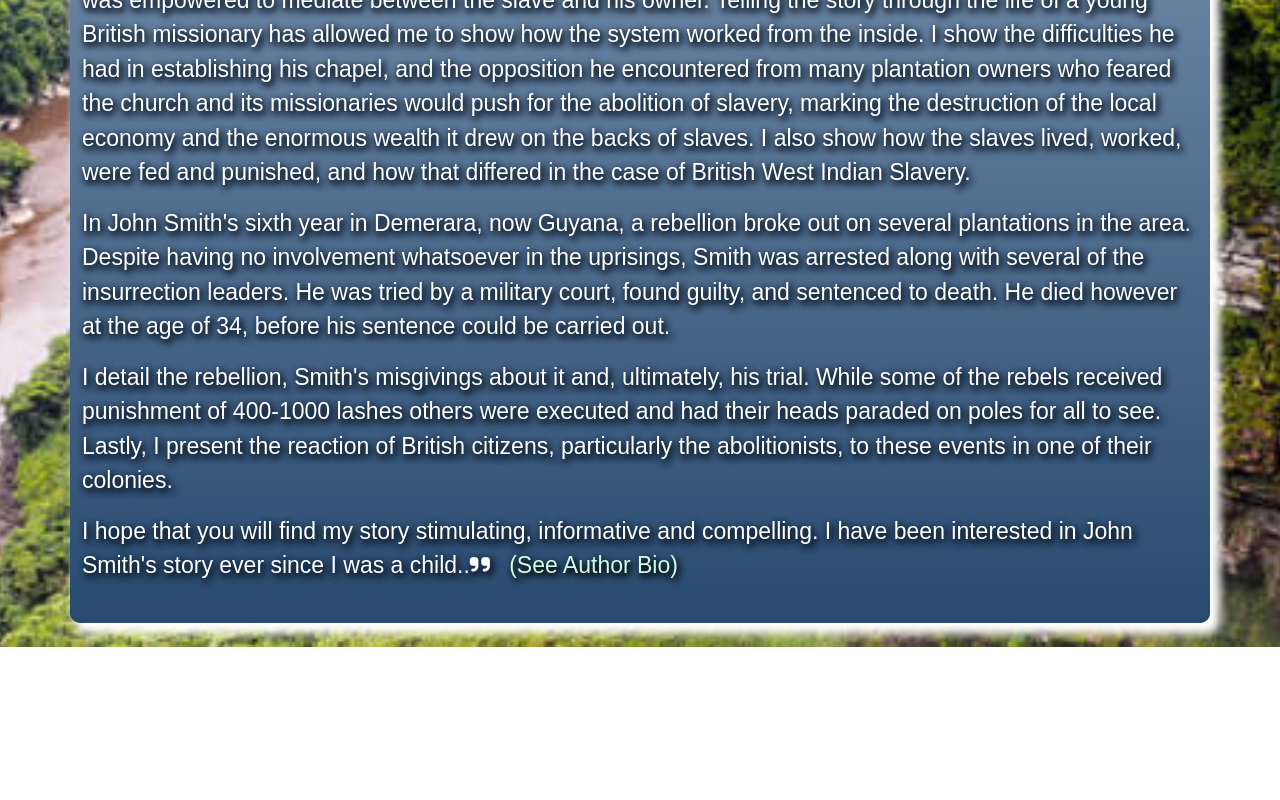
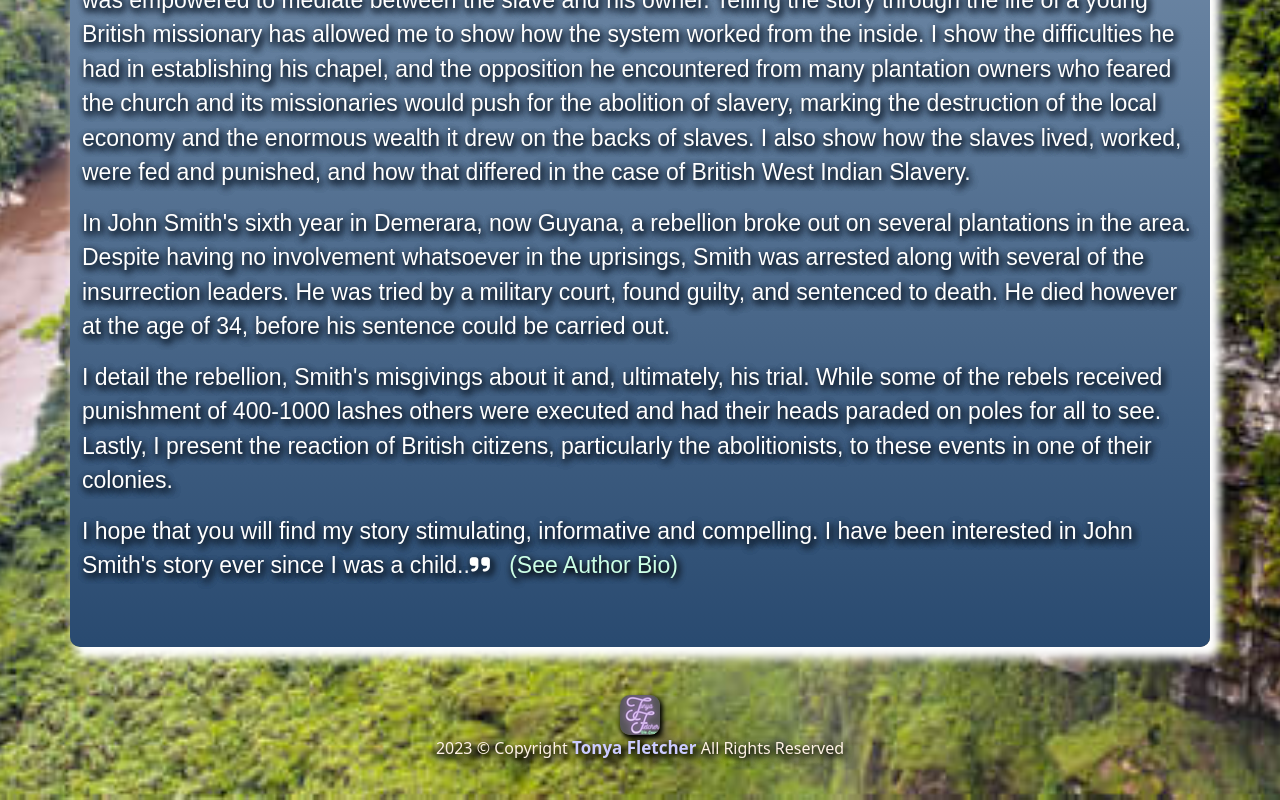
Before and after one commit to tfletch3018/burrowes, a React (Create React App) app: page /#/events in a window 1280 px wide. Shown: the part 1237-2037 px from the top of the page. Before the commit the page ends 1884 px from the top, so only its background shows below. Built offline with nearby package versions, Linux system fonts and the light colour scheme.

Commit message:
add logo

```diff
--- a/src/index.css
+++ b/src/index.css
@@ -232,6 +232,23 @@ code {
 #Bio:hover {
   color: var(--sky)
 }
+#name {
+  font-size: 17px;
+  color: var(--periwinkle);
+  text-shadow: 2px 3px 7px var(--dark), 2px 3px 7px var(--dark);
+}
+#name:hover {
+  color: var(--beige);
+}
+#copy {
+  color: var(--beige);
+  text-shadow: 2px 3px 7px var(--dark), 2px 3px 7px var(--dark);
+}
+#copyright {
+  border-radius: 10px;
+  border: transparent;
+  box-shadow: 2px 3px 5px 1px var(--dark);
+}
 
 #bookTitle {
   font-size: 45px;
--- a/src/pages/events.jsx
+++ b/src/pages/events.jsx
@@ -1,14 +1,12 @@
 import Container from 'react-bootstrap/Container';
-// import Row from 'react-bootstrap/Row';
-// import Col from 'react-bootstrap/Col';
 import social from "../social";
 import eventsBook from '../images/eventsBook.jpg';
+import logo from '../images/logo.png';
 import '../index.css';
 
 function Events() {
 
     return (
-
         <>
             <Container>
                 <div className=''>
@@ -27,18 +25,13 @@ function Events() {
             </Container>
 
             <Container id="eventsContainer">
-                {/* <Row> */}
                 <h1 id="eventsTitle"
                     className='text-center'>
                     Missionary John Smith: Slavery and Rebellion in the West Indies
                 </h1>
-                    {/* <Col> */}
-
                 <div className='centered'>
                     <img className="centered" id='eventsPic' src={eventsBook} alt="" />
-
                 </div>
-                        {/* <br /> */}
                 <br />
 
                 <div className='centered'>
@@ -53,9 +46,6 @@ function Events() {
                     }
                 </div>
                 <br />
-                    {/* </Col> */}
-
-                    {/* <Col> */}
                 <p id="eventsText">
                     <i className="fa fa-quote-left"></i>
                     &nbsp;My historical novel is titled: Missionary John Smith: Slavery and Rebellion in the West Indies. I chose to write an historical novel
@@ -89,9 +79,17 @@ function Events() {
                     <a id="Bio" href="#Bio">(See Author Bio)
                     </a>
                 </p>
-                    {/* </Col> */}
-                {/* </Row> */}
                 <br />
+                <br />
+            </Container>
+
+            <Container>
+                <br />
+                <br />
+                <div className='centered'>
+                <img className='centered' id='copyright' src={logo} alt='' />
+                </div>
+                <p id="copy" className="text-center">2023 © Copyright <strong id="name">{social.copyright} </strong>All Rights Reserved</p>
             </Container>
         </>
     )
--- a/src/social.js
+++ b/src/social.js
@@ -1,5 +1,6 @@
 const social = {
     intentletter: "https://drive.google.com/file/d/1p7ymTu3QvTd1xGzeft9TSjHi3GPwt06T/view?usp=sharing",
+    copyright: "Tonya Fletcher"
 };
 
 export default social;
```
Also changed, not shown: src/images/logo.png (added). Lines whose indentation alone changed are shown as unchanged.
